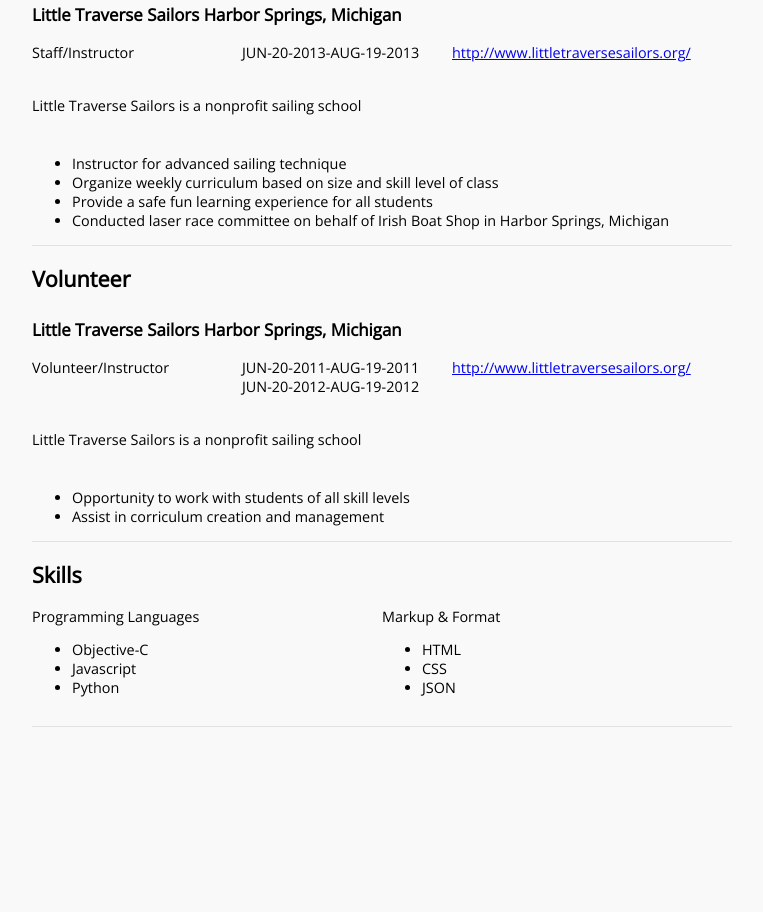
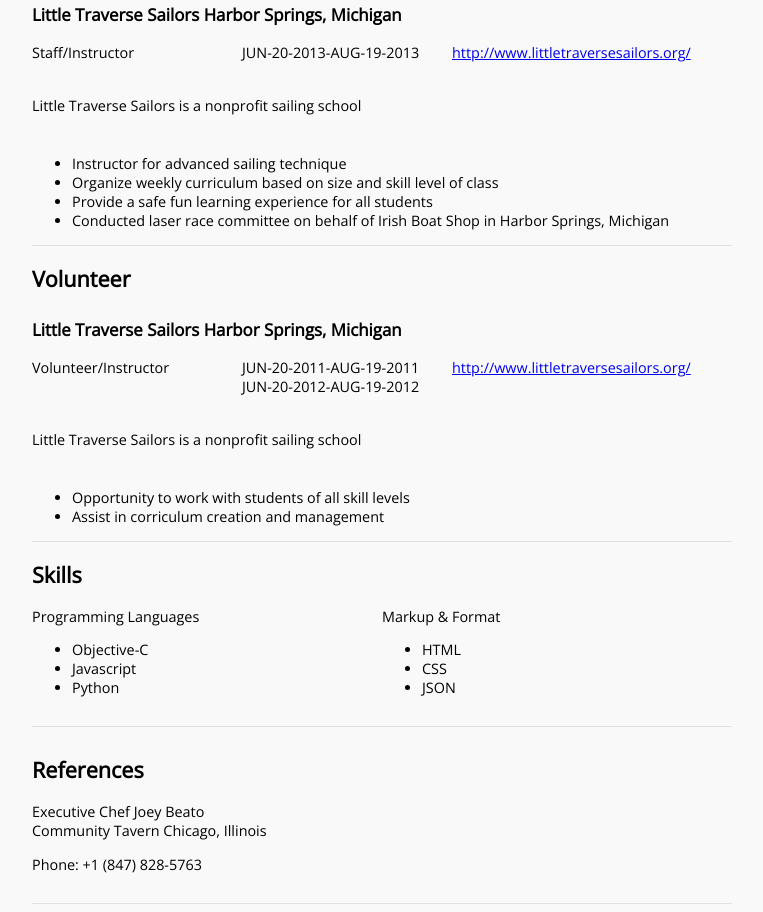
Before and after one commit to CGulyas/CGulyas.github.io, a plain HTML site: page resume/index.html in a window 1280 px wide. Shown: the part 1528-2440 px from the top of the page, without its empty margins (258-1021 px from the left). Before the commit the page ends 2365 px from the top, so only its background shows below. Drawn offline with nearby package versions, Linux system fonts and the light colour scheme.

Commit message:
Added references
- Added reference Joey Beato
- Updated community tavern date

```diff
--- a/resume/index.html
+++ b/resume/index.html
@@ -42,7 +42,7 @@
 						Garde manger
 					</div>
 					<div class="work_date">
-						NOV-25-2016-CURRENT
+						NOV-25-2016-APR-16-2017
 					</div>
 					<div class="work_website">
 						<a href="http://www.communitytavern.com/">http://www.communitytavern.com/</a>
@@ -207,6 +207,18 @@
 					</ul>
 				</div>
 			</div>
+
+			<div id="references">
+				<h2>References</h2>
+				<div class="item">
+					<div class="name">
+							Executive Chef Joey Beato <br>Community Tavern Chicago, Illinois
+					</div>
+					<p>
+						Phone: +1 (847) 828-5763
+					</p>
+				</div>
+			</div>
 		</div>
 	</body>
 </html>
--- a/resume/stylesheet.css
+++ b/resume/stylesheet.css
@@ -120,3 +120,14 @@ body {
 	float: left;
 	width: 50%;
 }
+#references {
+	margin-bottom: 10px;
+	padding-bottom: 5px;
+	overflow: hidden;
+	border-bottom: 1px #E2E2E2 solid
+}
+#references .item {
+	margin: 0 0 10px 0;
+	float: left;
+	width: 50%;
+}
```
Also changed, not shown: 1 other file.
